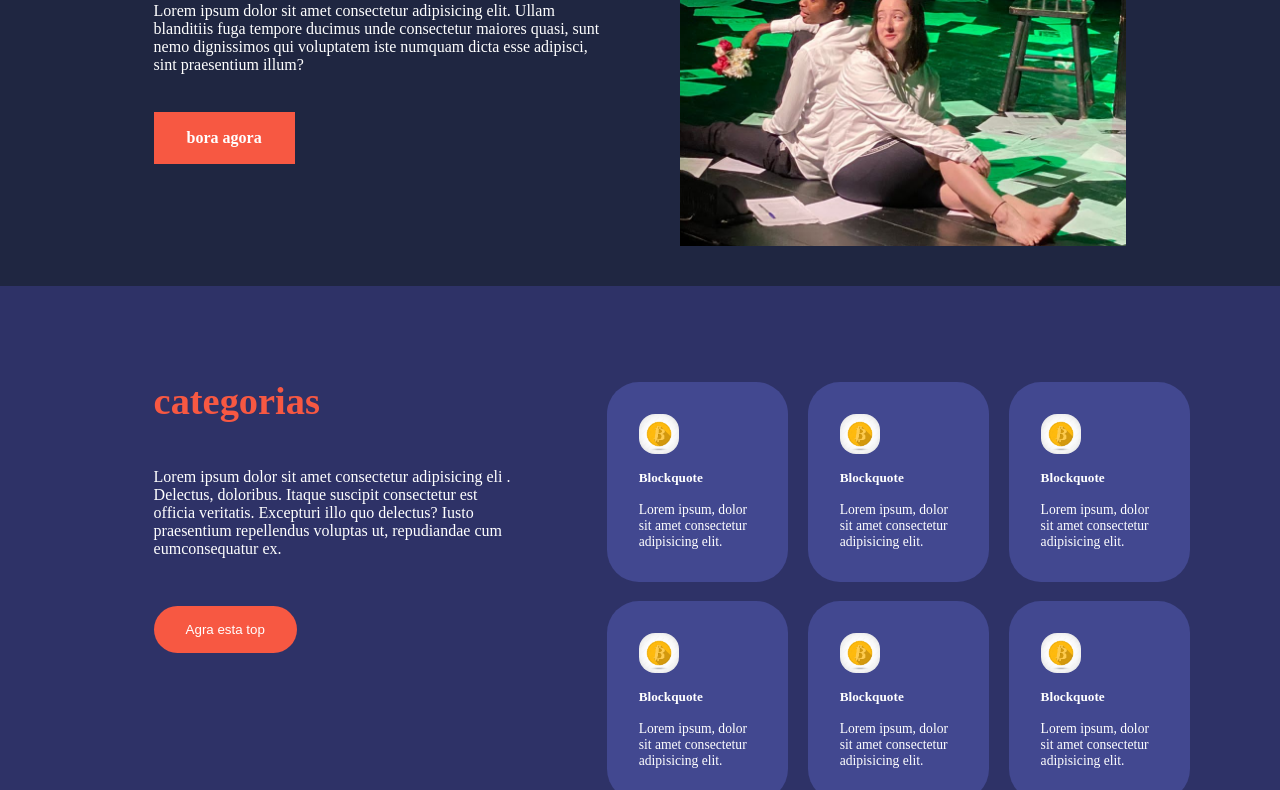
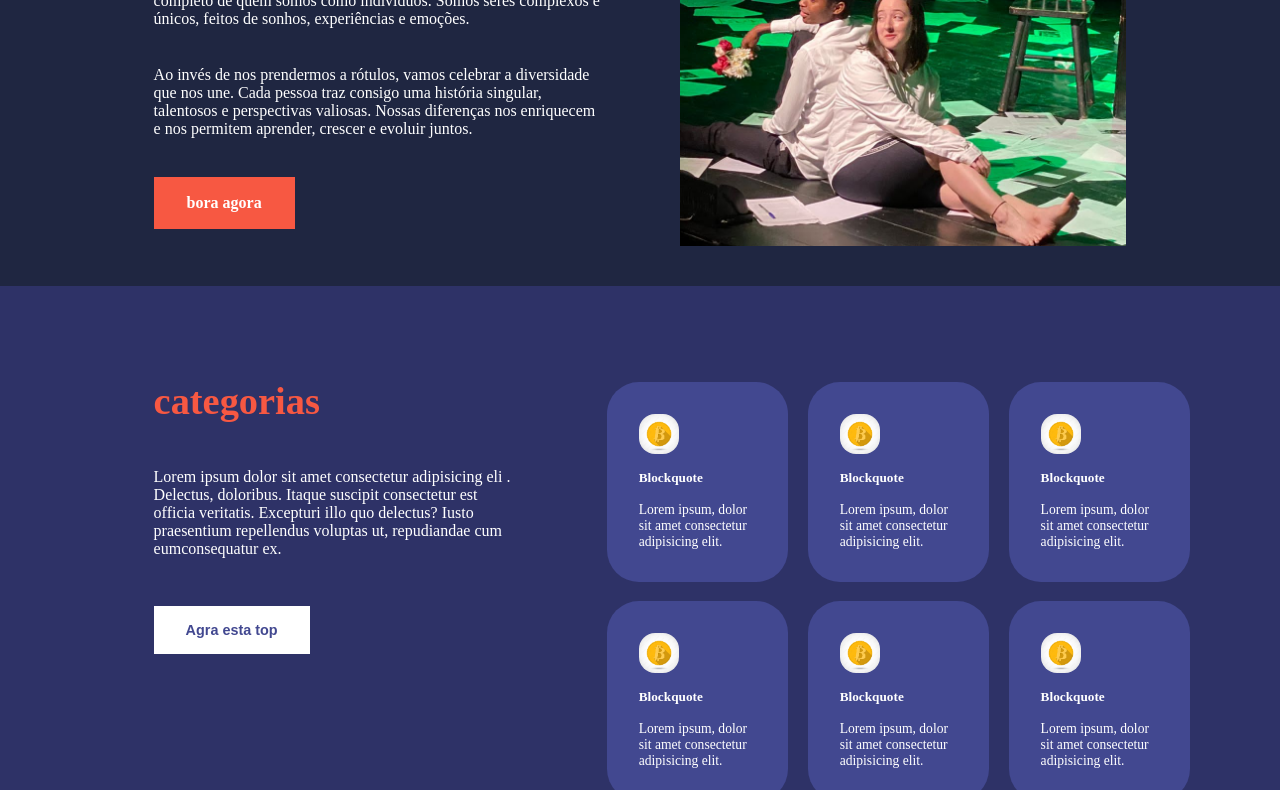
Before and after one commit to QuizitoCristiano/EGATOR, a plain HTML site: page index.html in a window 1280 px wide. Shown: the part 354-1144 px from the top of the page. Drawn offline with nearby package versions, Linux system fonts and the light colour scheme; a web font is replaced by a local one.

Commit message:
adicionaodo uma nova color de text

```diff
--- a/index.html
+++ b/index.html
@@ -50,10 +50,16 @@
             <div class="header-left">
                 <h1> Lorem ipsum dolor sit amet consectetur adipisicing </h1>
                 <p>
-                    Lorem ipsum dolor sit amet consectetur adipisicing elit. Ullam
-                    blanditiis fuga tempore ducimus unde consectetur
-                    maiores quasi, sunt nemo dignissimos qui voluptatem iste numquam dicta esse adipisci, sint
-                    praesentium illum?
+                    "Quando olhamos para o mundo, é comum querermos categorizar as pessoas com base em suas
+                    características, crenças e aparências. No entanto, é importante lembrar que as categorias nunca são
+                    um retrato completo de quem somos como indivíduos. Somos seres complexos e únicos, feitos de sonhos,
+                    experiências e emoções.
+                </p>
+
+                <p>
+                    Ao invés de nos prendermos a rótulos, vamos celebrar a diversidade que nos une. Cada pessoa traz
+                    consigo uma história singular, talentosos e perspectivas valiosas. Nossas diferenças nos enriquecem
+                    e nos permitem aprender, crescer e evoluir juntos.
                 </p>
                 <a href="cursos.html" class="btn btn-primary"> bora agora</a>
             </div>
--- a/style.css
+++ b/style.css
@@ -274,8 +274,17 @@ header {
 }
 
 .categoria_left button {
-    background: #f75842;
-    border-radius: 4rem;
+    background: var(--color-white);
+    color: var(--color-bg2);
+    font-size: 0.9rem;
+    font-weight: 800;
+    transition: var(--transition);
+}
+
+.categoria_left button:hover {
+    border: 1px solid var(--color-white);
+    background: var(--color-bg);
+    color: var(--color-white);
 }
 
 .categoria_right {
@@ -498,10 +507,12 @@ header {
     display: grid;
     grid-template-columns: repeat(4, 1fr);
     gap: 5rem;
+
 }
 
 .footer_container>div h2 {
     margin-bottom: 1.2rem;
+    color: #f75842;
 }
 
 .footer ul li {
@@ -703,6 +714,8 @@ header {
     .footer_container {
         grid-template-columns: 1fr 1fr;
     }
+
+
 }
 
 
@@ -729,7 +742,7 @@ header {
 
     header {
         height: 100vh;
-      ;
+        ;
 
     }
 
@@ -780,6 +793,7 @@ header {
 
 
     }
+
     .footer_social-media {
         padding: 2rem;
         justify-content: center;
```
Also changed, not shown: sobrenos.html (+1 -1 lines).
